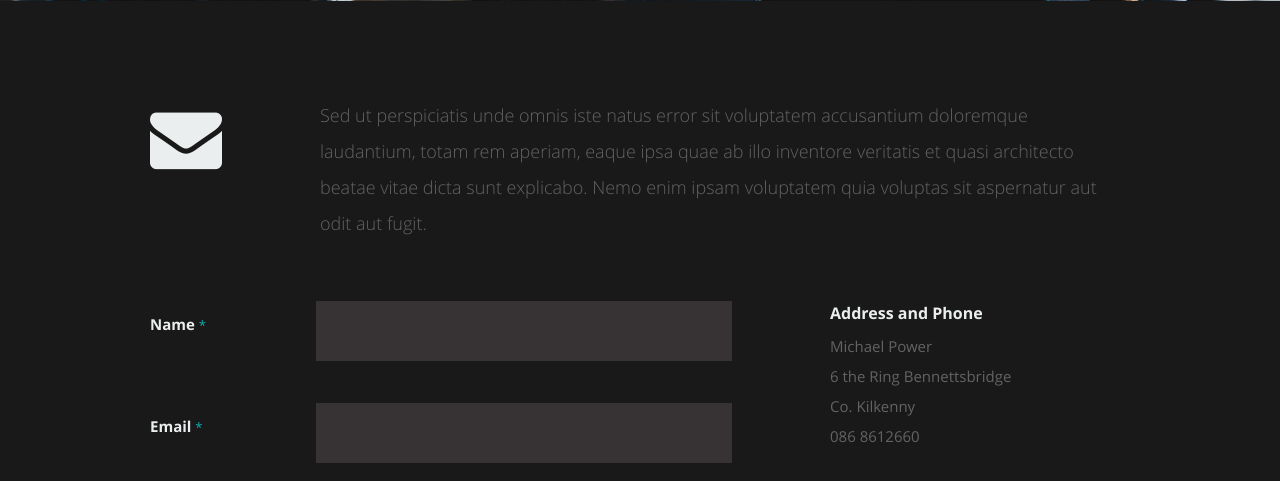
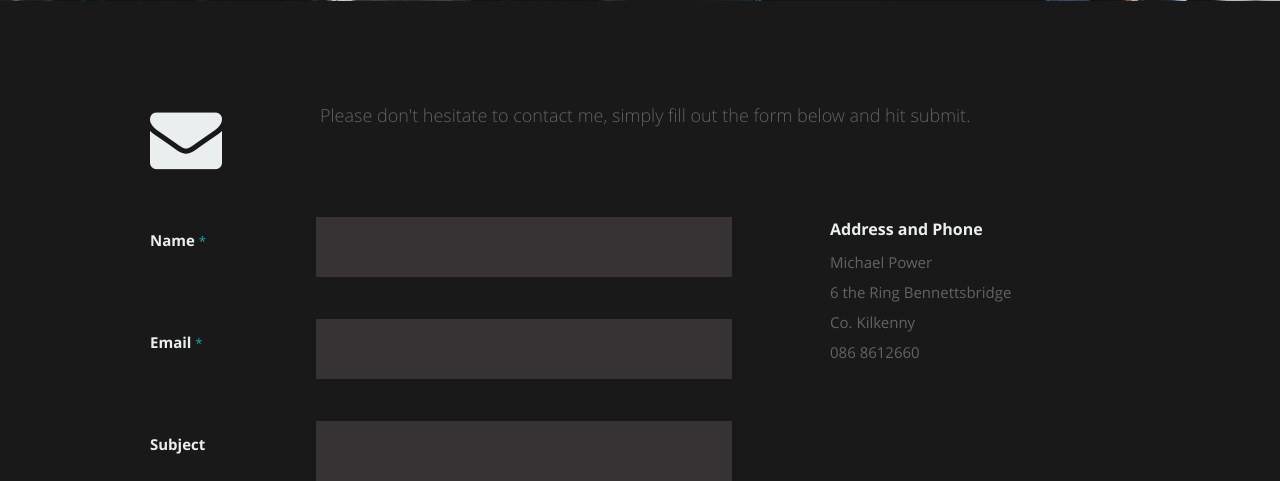
Before and after one commit to mikeyPower/cv_site, a Flask app: page / in a window 1280 px wide. Shown: the part 4479-4960 px from the top of the page. Run offline with Flask 2, Linux system fonts and the light colour scheme; parts of the project's set-up code (start-up, migrations or seed data) failed here and were passed over; some libraries are stand-ins or nearby versions.

Commit message:
update contact page

```diff
--- a/app/templates/contact.html
+++ b/app/templates/contact.html
@@ -12,9 +12,8 @@
 
          <div class="ten columns">
 
-               <p class="lead">Sed ut perspiciatis unde omnis iste natus error sit voluptatem accusantium doloremque laudantium, totam rem aperiam,
-               eaque ipsa quae ab illo inventore veritatis et quasi architecto beatae vitae dicta sunt explicabo. Nemo enim ipsam
-               voluptatem quia voluptas sit aspernatur aut odit aut fugit.
+               <p class="lead">Please don't hesitate to contact me, simply fill out the form below and
+                 hit submit.
                </p>
 
          </div>
```
